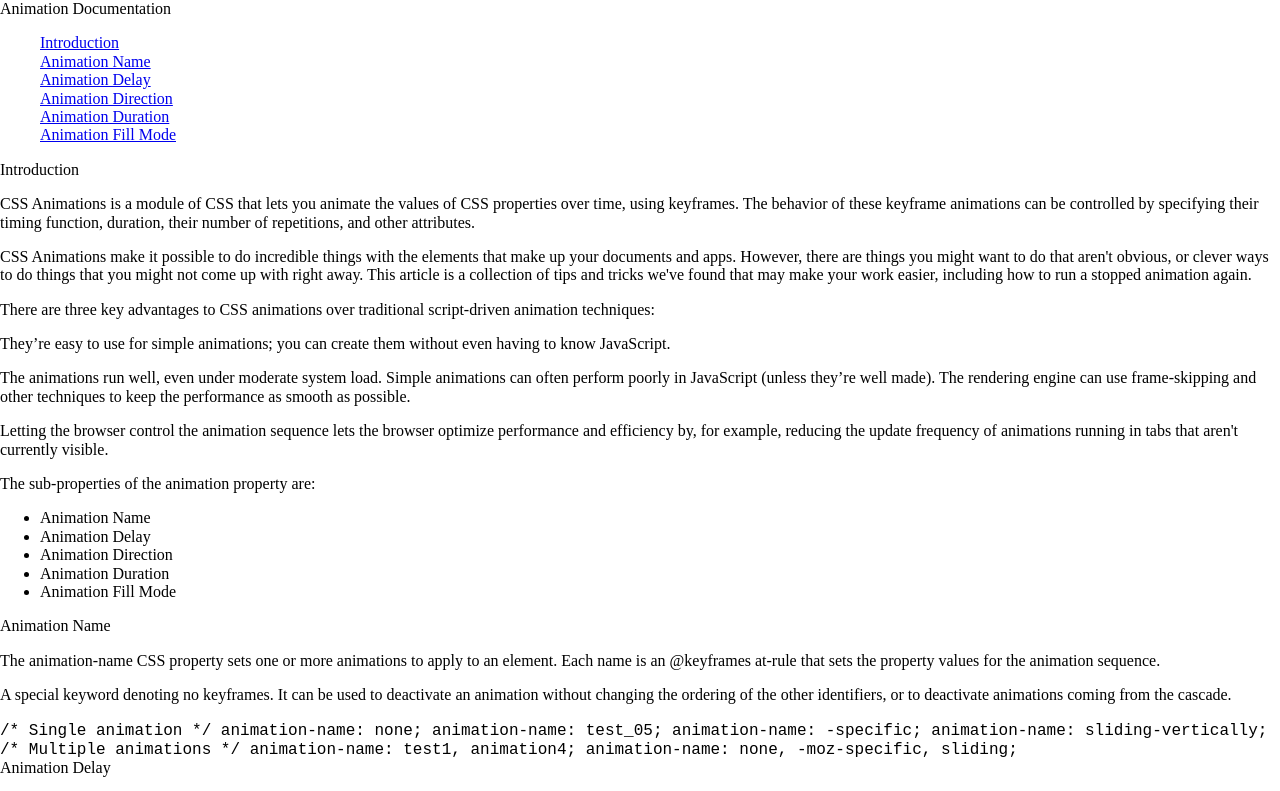
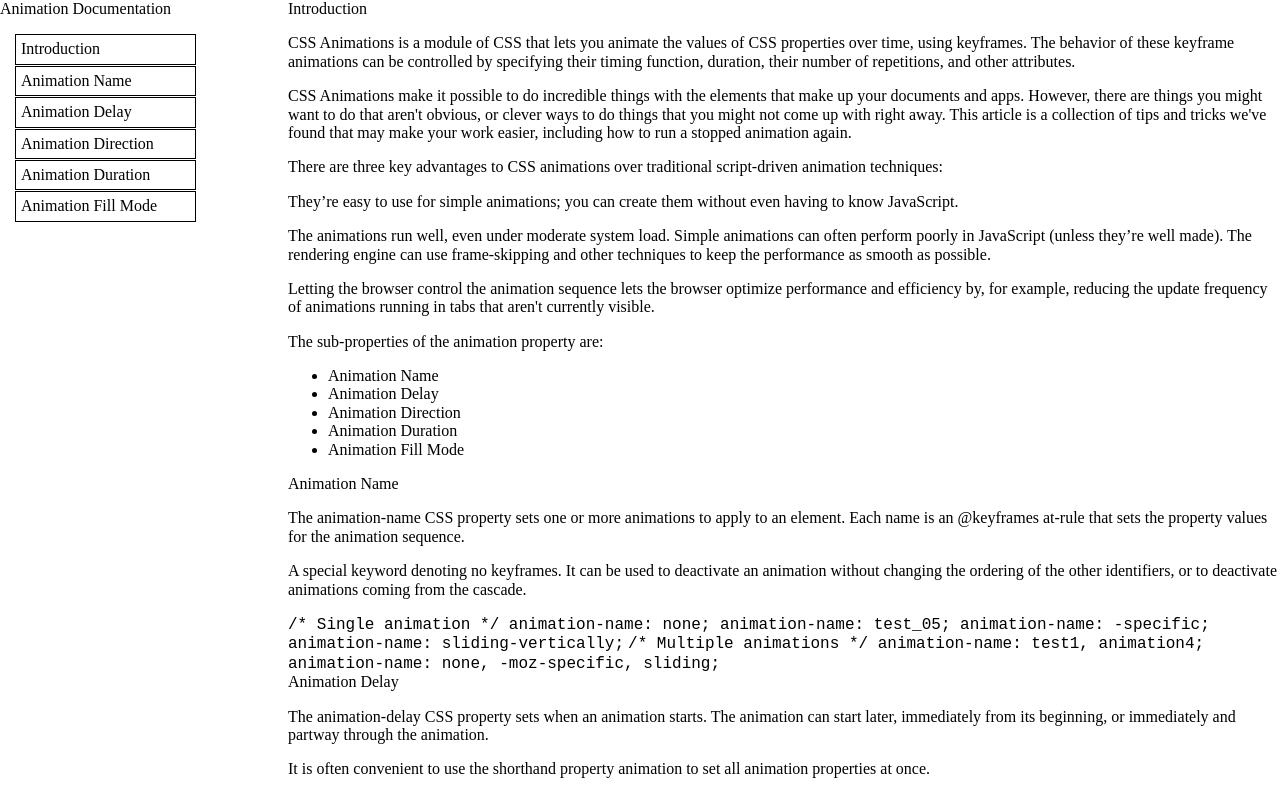
Before and after one commit to dianawallace/FCC-Technical-Documentation-Page, a plain HTML site: page index.html in a window 1280 px wide. Shown: the top 791 px of the page. Drawn offline with Linux system fonts and the light colour scheme.

Commit message:
added css to nav-bar a

```diff
--- a/css/style.css
+++ b/css/style.css
@@ -1,11 +1,24 @@
-main-body {
+.main-body {
   display: grid;
-  grid-template-columns: minmax(250, auto) 1fr;
+  grid-template-columns: 1fr 4fr;
   grid-template-areas: "navbar mainContent";
   grid-gap: 40px;
 }
 
-#navbar {
+#nav-bar {
   grid-area: navbar;
   position: fixed;
 }
+
+#main-doc {
+  grid-area: mainContent;
+}
+
+#nav-bar a {
+  display: block;
+  border: 1px solid black;
+  padding: 5px;
+  margin: 1px -25px;
+  text-decoration: none;
+  color: black;
+}
```
